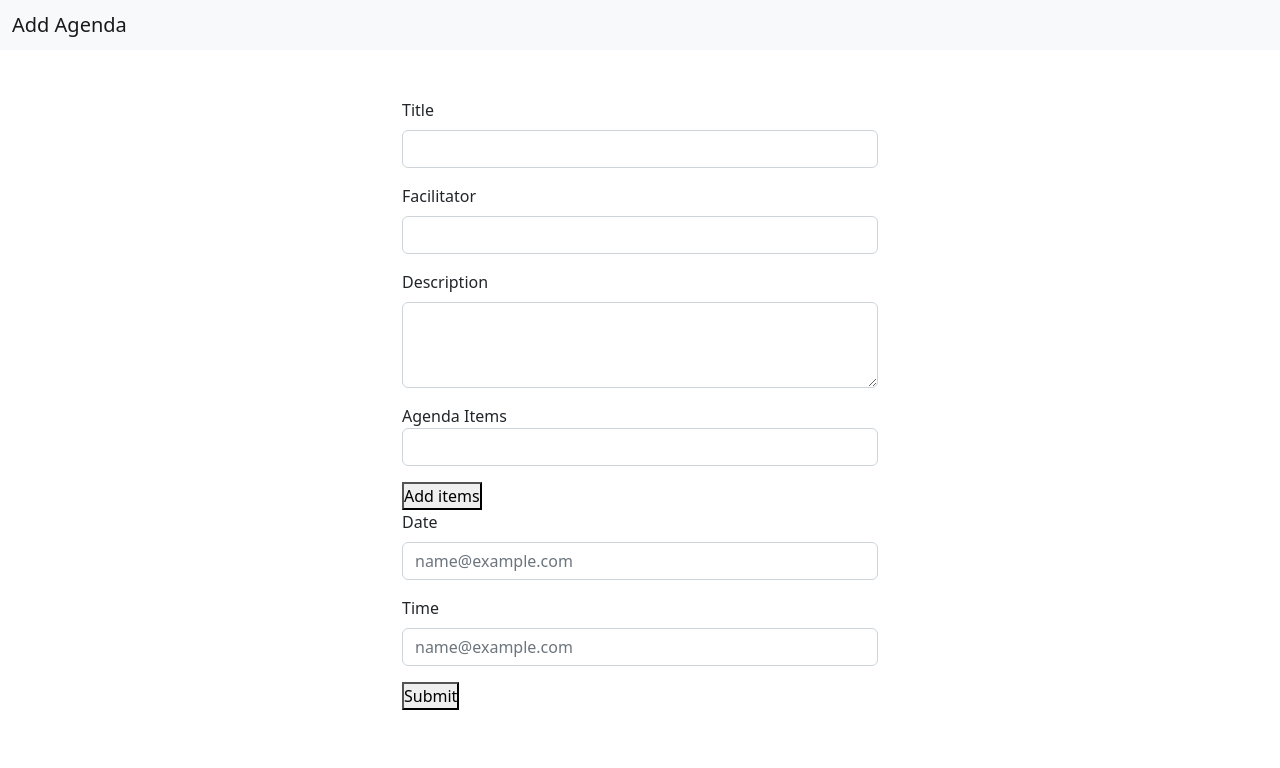
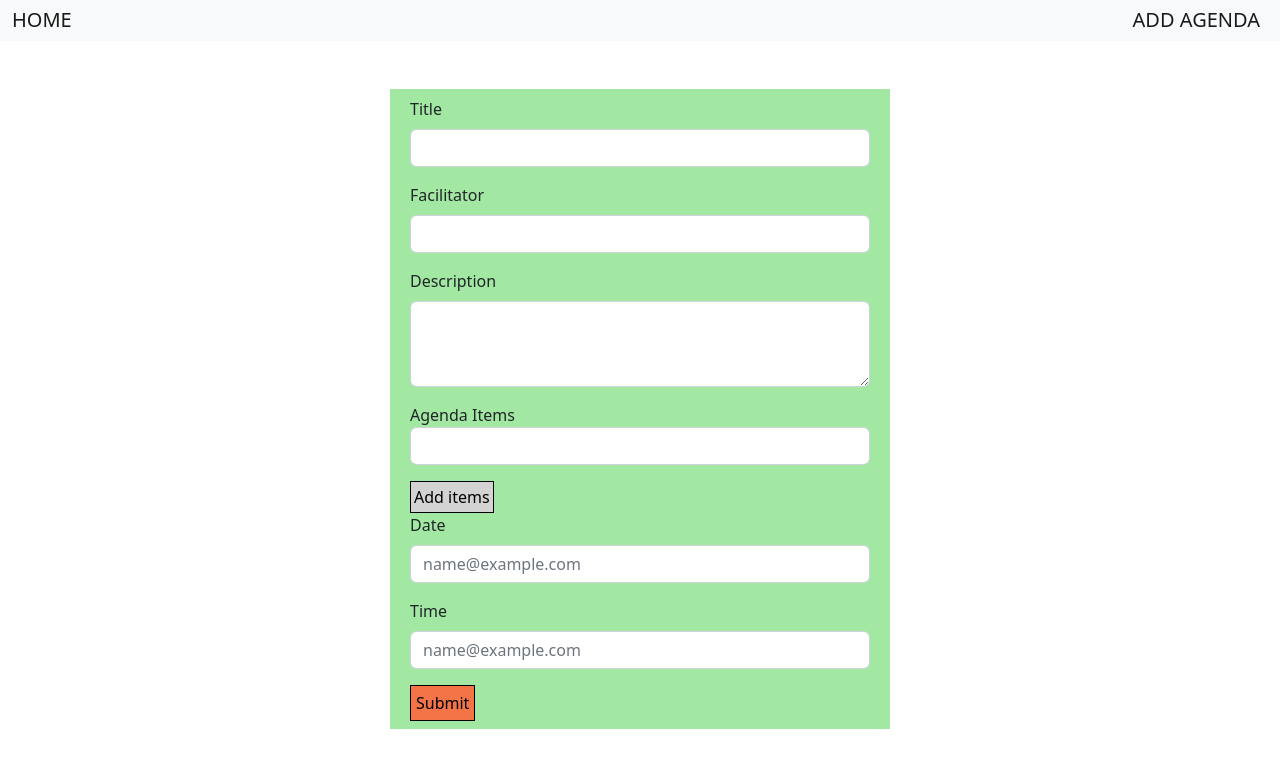
Before and after one commit to topzz100/test-task, a React (Create React App) app: page /add-agenda in a window 1280 px wide. Shown: the top 768 px of the page. Built offline with nearby package versions, Linux system fonts and the light colour scheme.

Commit message:
fix: update logic

```diff
--- a/src/App.css
+++ b/src/App.css
@@ -9,5 +9,22 @@
   justify-content: center; */
   width: fit-content;
   padding: 5px 10px;
-  background-color: grey;
+  background-color: lightskyblue;
 }
+.bg-green{
+  background-color: rgb(162, 232, 162);
+}
+.fw-700{
+  font-weight: 700;
+}
+.button{
+  /* border: none; */
+  border: 1px solid black ;
+  padding: 5px 5px;
+  background-color: rgb(243, 116, 70) !important;
+}
+.add-item{
+  background-color: lightgrey;
+  border: 1px solid black;
+  padding: 3px;
+}
--- a/src/components/Navbar.js
+++ b/src/components/Navbar.js
@@ -1,10 +1,18 @@
 import React from 'react'
+import { Link } from 'react-router-dom'
 
 const Navbar = () => {
   return (
     <nav className="navbar bg-light">
-        <div className="container-fluid">
-            <span className="navbar-brand mb-0 h1">Add Agenda</span>
+        <div className="container-fluid ">
+          <Link to = {'/'}>
+            <span className="navbar-brand mb-0 h1">HOME</span>
+          </Link>
+          <Link to={"/add-agenda"}>
+            <span className="navbar-brand mb-0 mx-2 h1">ADD AGENDA</span>
+
+          </Link>
+
         </div>
     </nav>
   )
--- a/src/index.css
+++ b/src/index.css
@@ -3,3 +3,6 @@
   padding: 0;
   box-sizing: border-box;
 }
+a{
+  text-decoration: none !important;
+}
--- a/src/pages/AddAgenda.js
+++ b/src/pages/AddAgenda.js
@@ -66,18 +66,11 @@ const AddAgenda = () => {
 
   const handleUpdate=(e) => {
     e.preventDefault()
+    if(title === ""  || description === ""  || facilitator=== ""  || date === ""  || time === "" || itemValues[0].item===""){
+      setError(true)
+    }else{
     const newAgendas = agendas.filter(agenda => agenda.id !== params.id)
-    // setAgendas(prev => (
-    //   [...prev, {
-    //     id: new Date().getTime().toString(),
-    //     title,
-    //     description,
-    //     facilitator,
-    //     items: itemValues,
-    //     date,
-    //     time,
-    //     status: false}]
-    // ))
+
     setAgendas([...newAgendas,{
          id: agenda.id,
            title,
@@ -95,6 +88,7 @@ const AddAgenda = () => {
     setTime("")
     setItemValues([{item: ""}])
     window.location.replace('/')
+    }
   }
 
 
@@ -134,20 +128,23 @@ const AddAgenda = () => {
         {
           params.id?
           (
-            <div className='row w-500'>
+            <div className='row w-500 bg-green p-2'>
           <form>
 
           <div className="mb-3">
             <label className="form-label">Title</label>
             <input  className="form-control" id="exampleFormControlInput1" placeholder="" value={title} onChange={e => setTitle(e.target.value)}/>
+            {error && title ==="" && showError()}
           </div>
           <div className="mb-3">
             <label  className="form-label">Facilitator</label>
             <input className="form-control" id="exampleFormControlInput1"  value={facilitator} onChange={e => setFacilitator(e.target.value)}/>
+            {error && facilitator ==="" && showError()}
           </div>
           <div className="mb-3">
             <label  className="form-label">Description</label>
             <textarea className="form-control" id="exampleFormControlTextarea1" rows="3" value={description} onChange={e => setDescription(e.target.value)}></textarea>
+            {error && description ==="" && showError()}
           </div>
           <div>
             {
@@ -155,30 +152,33 @@ const AddAgenda = () => {
                 <div className="mb-3" key={i}>
                   <label >Agenda Items</label>
                   <input className="form-control" id="exampleFormControlInput1" value={item.item || ""} onChange={e => handleChange(i, e)}/>
-
+                  {error && item?.item ==="" && showError()}
               </div>
 
               ))
 
             }
-            <button onClick={(e) => addFormFields(e)}>Add items</button>
+            <button className='add-item' onClick={(e) => addFormFields(e)}>Add items</button>
           </div>
 
           <div className="mb-3">
             <label className="form-label">Date</label>
             <input className="form-control" id="exampleFormControlInput1" placeholder="name@example.com" value={date} onChange={e => setDate(e.target.value)}/>
+            {error && date ==="" && showError()}
           </div>
           <div className="mb-3">
             <label className="form-label">Time</label>
             <input type="email" className="form-control" id="exampleFormControlInput1" placeholder="name@example.com" value={time} onChange={e => setTime(e.target.value)}/>
+            {error && time ==="" && showError()}
           </div>
-          <button className='d-flex justify-content-center' type='submit' onClick={handleUpdate}>
+          <button className='d-flex justify-content-center button' type='submit' onClick={handleUpdate}>
             Submit
           </button>
           </form>
         </div>
           ):
-        (<div className='row w-500'>
+
+        (<div className='row w-500 bg-green p-2'>
           <form>
 
           <div className="mb-3">
@@ -208,7 +208,7 @@ const AddAgenda = () => {
               ))
 
             }
-            <button onClick={(e) => addFormFields(e)}>Add items</button>
+            <button className='add-item' onClick={(e) => addFormFields(e)}>Add items</button>
           </div>
 
           <div className="mb-3">
@@ -221,7 +221,7 @@ const AddAgenda = () => {
             <input type="email" className="form-control" id="exampleFormControlInput1" placeholder="name@example.com" value={time} onChange={e => setTime(e.target.value)}/>
             {error && time ==="" && showError()}
           </div>
-          <button className='d-flex justify-content-center' type='submit' onClick={handleSubmit}>
+          <button className='d-flex justify-content-center button' type='submit' onClick={handleSubmit}>
             Submit
           </button>
           </form>
--- a/src/pages/Agenda.js
+++ b/src/pages/Agenda.js
@@ -58,23 +58,23 @@ const Agenda = () => {
   return (
     <div>
         <Navbar/>
-        <div className='px-5 mt-3'>
-            <div class="card">
-                <div class="card-body d-flex justify-content-between">
+        <div className='px-5 mt-3 d-flex justify-content-center'>
+            <div class="card" style={{"width": "600px"}}>
+                <div class="card-body d-flex justify-content-between bg-green">
                     <div>
 
-                        <div>
-                            <span>Title: </span><span>{agenda.title}</span>
+                        <div className='h3'>
+                            <span >Title: </span><span>{agenda.title}</span>
                         </div>
-                        <div>
+                        <div className='h4'>
                             <span>Facilitator: </span><span>{agenda.facilitator}</span>
                         </div>
-                        <div>
+                        <div className='h5'>
                             <span>Purpose: </span><span>{agenda.description}</span>
                         </div>
                         <div>
-                            <span>Items: </span>
-                            <div className='px-2'>
+                            <span className='h5'>Items: </span>
+                            <div className='px-2 h6'>
                                 {
                                     agenda.items?.map((a, i) => (
                                         <p key={i}>{a?.item}</p>
@@ -82,29 +82,26 @@ const Agenda = () => {
                                 }
                             </div>
                         </div>
-                        <div>
+                        <div className='h6'>
                             <span>Date: </span><span>{agenda.date}</span>
                         </div>
-                        <div>
+                        <div className='h6'>
                             <span>Time: </span><span>{agenda.time}</span>
                         </div>
-                        <div><span>Status:</span>
+                        <div ><span classsName='h6'>Status:</span> &nbsp;
                             <span>
                                 <input className="form-check-input" type="checkbox" id="inlineCheckbox1" value={agenda.status}  checked={agenda.status}
                                 onClick={()=>{
                                     // setStatus(!status)
                                     handleUpdate()
                                  }} />
-                                {/* <input class="form-check-input" type="checkbox" role="switch" id="flexSwitchCheckChecked" onClick={(e) => console.log(e)} ></input> */}
+
                             </span>
-                            {/* <div class="form-check form-switch">
-  <input className="form-check-input" type="checkbox" role="switch" id="flexSwitchCheckChecked" onClick={(e) => console.log(e)}  />
-  <label className="form-check-label" for="flexSwitchCheckChecked">Checked switch checkbox input</label>
-</div> */}
+
                         </div>
                     </div>
                     <div className='d-flex'>
-                        <div onClick={handleDelete}>
+                        <div onClick={handleDelete} style={{"color" : "red"}}>
                             <Delete/>
                         </div>
                         <Link to={`/update/${agenda.id}`}>
--- a/src/pages/Home.jsx
+++ b/src/pages/Home.jsx
@@ -21,15 +21,15 @@ const Home = () => {
             <span>Add agenda</span>
         </div>
       </Link>
-      <div className="row">
+      <div className="row p-5">
         {
           agendas.map((a, i) => (
-            <div class="col-3 m-2" key={i}>
+            <div class="col-4 mb-1" key={i}>
               <div class="card">
-                <div class="card-body">
-                  <h5 class="card-title">{a.title}</h5>
+                <div class="card-body bg-green">
+                  <h5 class="card-title text-center">{a.title}</h5>
                   <p class="card-text">{a?.description?.substring(0,20)}...</p>
-                  <p><span>Status:</span><span>{a.status? 'Done': 'Not Done'}</span></p>
+                  <p><span className='fw-700'>Status:</span><span>{a.status? 'Done': 'Not Done'}</span></p>
                   <Link to={`/${a.id}`}>
                     <h6 className='d-flex justify-content-between'><span>See more</span> <ChevronRight /></h6>
                   </Link>
```
